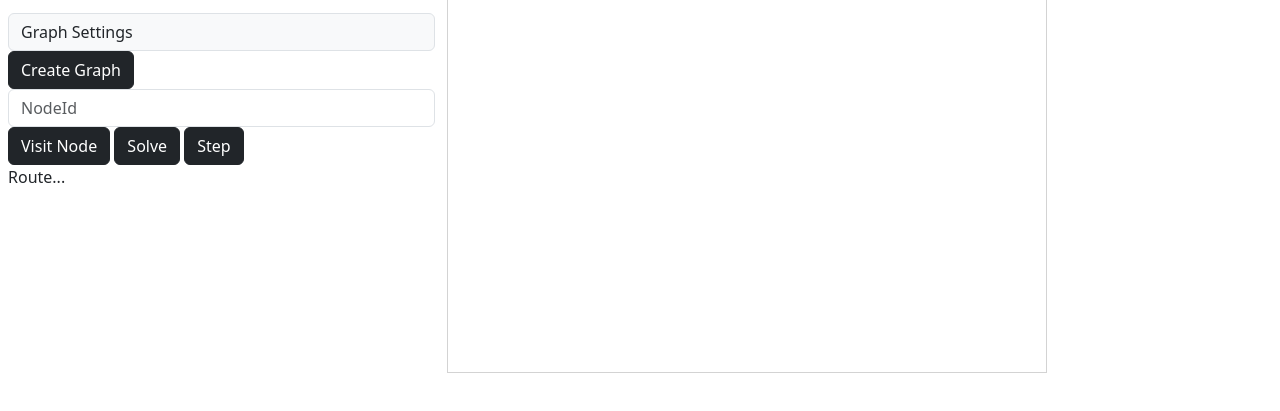
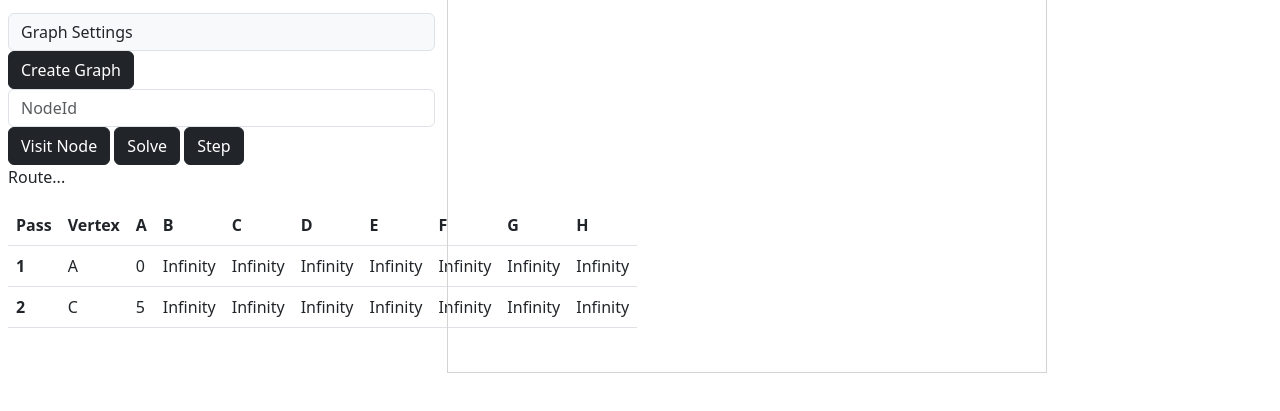
Before and after one commit to Wellingborough/dijkstra, a plain HTML site: page index.html in a window 1280 px wide. Shown: the part 83-494 px from the top of the page. Drawn offline with nearby package versions, Linux system fonts and the light colour scheme.

Commit message:
Update index.html

```diff
--- a/index.html
+++ b/index.html
@@ -87,6 +87,48 @@
           <button type="button" class="btn btn-dark" onclick="solveDijkstra()">Solve</button>
           <button type="button" class="btn btn-dark" onclick="stepRoute()">Step</button>
           <p id="show-distances">Route...</p>
+          <table class="table">
+            <thead>
+              <tr>
+                <th scope="col">Pass</th>
+                <th scope="col">Vertex</th>
+                <th scope="col">A</th>
+                <th scope="col">B</th>
+                <th scope="col">C</th>
+                <th scope="col">D</th>
+                <th scope="col">E</th>
+                <th scope="col">F</th>
+                <th scope="col">G</th>
+                <th scope="col">H</th>
+              </tr>
+            </thead>
+            <tbody>
+              <tr>
+                <th scope="row">1</th>
+                <td>A</td>
+                <td>0</td>
+                <td>Infinity</td>
+                <td>Infinity</td>
+                <td>Infinity</td>
+                <td>Infinity</td>
+                <td>Infinity</td>
+                <td>Infinity</td>
+                <td>Infinity</td>
+              </tr>
+              <tr>
+                <th scope="row">2</th>
+                <td>C</td>
+                <td>5</td>
+                <td>Infinity</td>
+                <td>Infinity</td>
+                <td>Infinity</td>
+                <td>Infinity</td>
+                <td>Infinity</td>
+                <td>Infinity</td>
+                <td>Infinity</td>
+              </tr>
+            </tbody>
+          </table>
         </div>
         <div class="col-sm-8" id="graph">
           <div id="mynetwork"></div>
```
